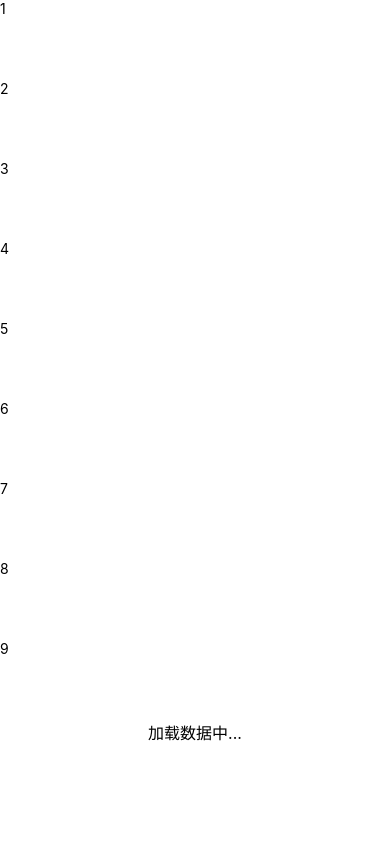
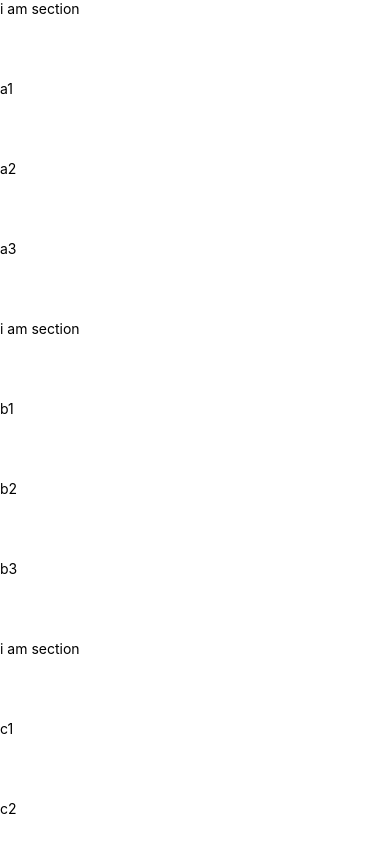
Before and after one commit to lufeisong1988/RN-FlatListRefreshAndLoadMore, a React Native app: screen / in a window 390 px wide. Built offline with nearby package versions, Linux system fonts and the light colour scheme.

Commit message:
新增JSectionList

```diff
--- a/App.js
+++ b/App.js
@@ -12,6 +12,7 @@ import {
     View,
 } from 'react-native'
 import JFlatList from './JFlatList'
+import JSectionList from './JSectionList'
 
 var _this = null;
 export default class App extends Component {
@@ -20,38 +21,64 @@ export default class App extends Component {
     constructor(props) {
         super(props);
         _this = this;
-        this.state={
-            data:[1,2,3,4,5,6,7,8,9]
+        this.state = {
+            data: [
+                {title: 'a', data: [1, 2, 3]},
+                {title: 'b', data: [1, 2, 3]},
+                {title: 'c', data: [1, 2, 3]},
+                {title: 'd', data: [1, 2, 3]},
+            ]
         }
     }
 
     render() {
         return (
-            <View style={{flex:1}}>
-            <JFlatList ref={JFlatList => this.JFlatList = JFlatList}
-                       data={this.state.data}
+            <View style={{flex: 1}}>
+                <JSectionList ref={JSectionList => this.JSectionList = JSectionList}
+                              sections={this.state.data}
                               renderItem={
-                           ({item, index}) => {
+                                  ({item, index, section}) => {
                                       return (
-                                   <Text style={{height:80}}>{item}</Text>
+                                          <Text style={{height: 80}}>{section.title + item}</Text>
                                       )
                                   }
                               }
-                       onRefresh={()=>{
+                              renderSectionHeader={
+                                  (info) => {
+                                      console.log('renderSectionHeader ' + info);
+                                      return (
+                                          <Text style={{height: 80}}>i am section</Text>
+                                      )
+                                  }
+                              }
+
+                              stickySectionHeadersEnabled={true}
+                              onRefresh={() => {
                                   console.log('refresh callback');
                                   setTimeout(function () {
-                              _this.JFlatList.refreshFinish();
-                           },3000)
+                                      _this.JSectionList.refreshFinish();
+                                      _this.setState({
+                                          data:[{title: 'a', data: [1, 2, 3]},
+                                              {title: 'b', data: [1, 2, 3]},
+                                              {title: 'c', data: [1, 2, 3]},
+                                              {title: 'd', data: [1, 2, 3]},]
+                                      })
+                                  }, 3000)
                               }}
-                       onLoadMore={()=>{
+                              onLoadMore={() => {
                                   console.log('loadMore callback');
                                   setTimeout(function () {
+                                      _this.JSectionList.loadMoreFinish();
                                       _this.setState({
-                                   data:[..._this.state.data,1,2,3,4,5,6,7,8,9]
-                               });
-                               _this.JFlatList.loadMoreFinish();
-
-                           },3000)
+                                          data:[..._this.state.data,{title: 'a', data: [1, 2, 3]},
+                                              {title: 'b', data: [1, 2, 3]},
+                                              {title: 'c', data: [1, 2, 3]},
+                                              {title: 'd', data: [1, 2, 3]},]
+                                      })
+                                  }, 3000)
+                              }}
+                              onViewableItemsChanged={(info) => {
+                                  console.log('onViewableItemsChanged ' + info)
                               }}
                 />
             </View>
--- /dev/null
+++ b/JSectionList.js
@@ -0,0 +1,133 @@
+/**
+ * Sample React Native App
+ * https://github.com/facebook/react-native
+ *
+ * @format
+ * @flow
+ */
+
+import React, {Component} from 'react';
+import {Platform, StyleSheet, Text, View, FlatList, RefreshControl, Dimensions, ScrollView,SectionList} from 'react-native';
+import PropTypes from 'prop-types';
+
+const {width, height} = Dimensions.get('window')
+type Props = {};
+var _this = null;
+const stateIdle = 0;
+const stateLoading = 1;
+const stateLodaMore = 2;
+export default class JFlatList extends Component<Props> {
+    index = 0;
+
+    constructor(props) {
+        super(props);
+        _this = this;
+        this.state = {
+            statue: stateIdle,//0:idle,1:loading,2:loadMore
+            noMoreData: false,
+        };
+    }
+
+    static propTyps = {
+        sections: PropTypes.array,
+        renderItem: PropTypes.node,
+        renderSectionHeader: PropTypes.node,
+        renderSectionFooter: PropTypes.node,
+        stickySectionHeadersEnabled:PropTypes.bool,
+        onRefresh: PropTypes.func.isRequired,
+        onLoadMore: PropTypes.func.isRequired,
+        onViewableItemsChanged: PropTypes.func,
+
+    };
+    _onRefresh = () => {
+        console.log('refresh status : ' + this.state.statue);
+        //初始化的时候，下拉刷新，改变成闲置，并触发业务
+        //sectionList不会像FlatList会触发，所以注销
+        // if(this.state.statue === stateInit){
+        //     this.setState({statue: stateIdle},function () {
+        //         this.setState({statue: stateLoading});
+        //         this.props.onRefresh && this.props.onRefresh();
+        //     });
+        //     return
+        // }
+        if (this.state.statue != stateIdle) {
+            console.log('refresh not idle');
+            return
+        }
+        this.setState({statue: stateLoading});
+        this.props.onRefresh && this.props.onRefresh();
+    };
+    _onLoadMore = (info) => {
+        console.log('loadMore status : ' + this.state.statue);
+        //初始化的时候，列表为空，防止触发onEndReached，拦截。重置状态为idle
+        //sectionList不会像FlatList会触发，所以注销
+        // if(this.state.statue === stateInit){
+        //     this.setState({statue: stateIdle});
+        //     return
+        // }
+        if (this.state.statue != stateIdle || this.state.noMoreData) {
+            console.log('loadMore ' + this.state.statue != stateIdle ? ' not idle ' : ' idle ' + '; noMoreData ' + this.state.noMoreData);
+            return
+        }
+        this.setState({statue: stateLodaMore});
+        this.props.onLoadMore && this.props.onLoadMore();
+    };
+    _renderFooter = () => {
+        return (
+            this.state.noMoreData ? <Text style={{textAlign:'center',fontSize:16,paddingBottom:10}}>没有更多数据!</Text> : <Text style={{textAlign:'center',fontSize:16,paddingBottom:10}}>加载数据中...</Text>
+        )
+    };
+
+    refreshFinish() {
+        console.log('refresh finish ');
+        this.setState({
+            statue: stateIdle
+        })
+    }
+
+    loadMoreFinish(noMoreData = false) {
+        console.log('loadMore finish ');
+        this.setState({
+            statue: stateIdle
+        });
+        this.setNoMoreData(noMoreData)
+    }
+
+    setNoMoreData(noMoreData = false) {
+        console.log('setNoMoreData ' + noMoreData);
+        this.setState({
+            noMoreData: noMoreData
+        })
+    }
+
+    render() {
+        return (
+            <SectionList
+                style={{backgroundColor: 'transparent'}}
+                stickySectionHeadersEnabled={this.props.stickySectionHeadersEnabled}
+                keyExtractor={(item, index) => item + index}
+                sections={this.props.sections}
+                renderItem={this.props.renderItem}
+                renderSectionHeader={(info) => this.props.renderSectionHeader(info)}
+                renderSectionFooter={this.props.renderSectionFooter ? (info) => this.props.renderSectionFooter(info) : null}
+                onViewableItemsChanged={(info) => this.props.onViewableItemsChanged(info)}
+                ListFooterComponent={this._renderFooter}
+                onEndReached={(info) => {
+                    this._onLoadMore(info)
+                }}
+                onEndReachedThreshold={0.1}
+                refreshControl={
+                    <RefreshControl
+                        style={{backgroundColor: 'transparent', width: width}}
+                        refreshing={this.state.statue === stateLoading ? true : false}
+                        onRefresh={this._onRefresh}
+                        title="Loading..."
+                        colors={['#ffaa66cc', '#ff00ddff', '#ffffbb33', '#ffff4444']}
+                    />
+                }
+            />
+        );
+    }
+}
+
+const styles = StyleSheet.create({});
```
Lines whose indentation alone changed are shown as unchanged.
